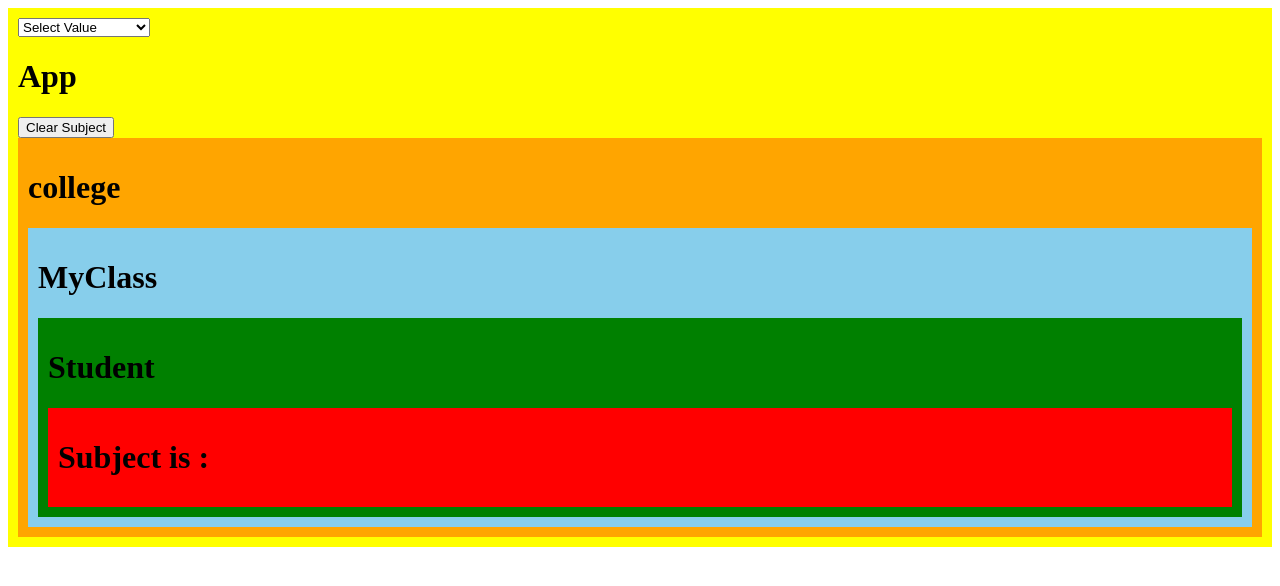
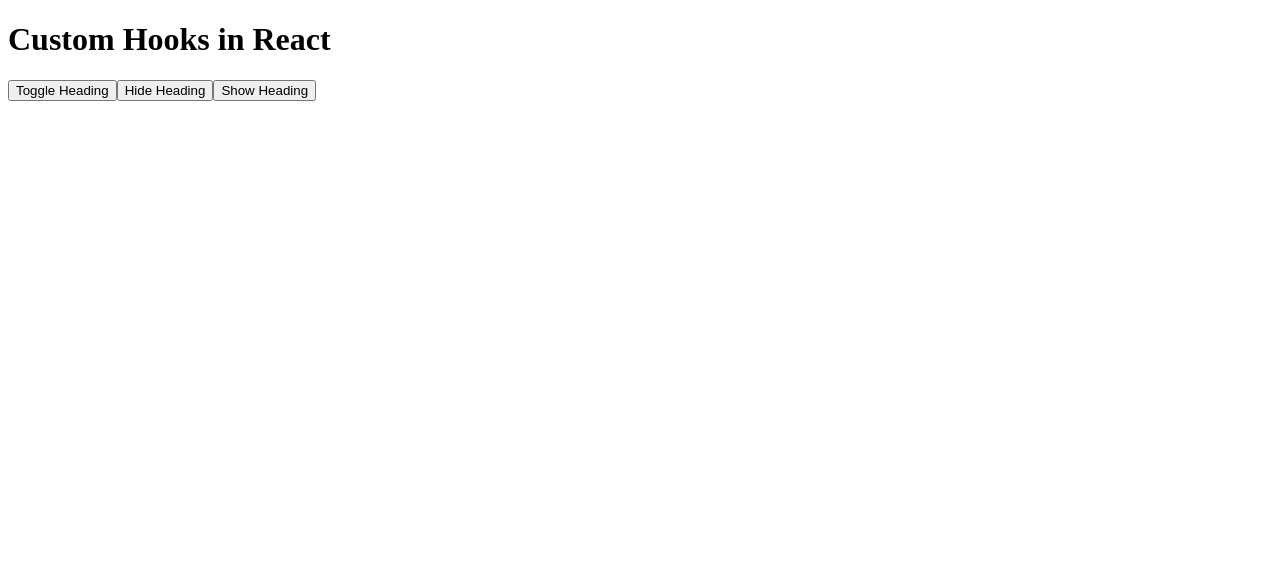
Before and after one commit to saeedali780/learn-react, a React (Vite) app: page / in a window 1280 px wide. Shown: the top 586 px of the page. Built offline with nearby package versions, Linux system fonts and the light colour scheme.

Commit message:
Custom Hooks in Reactjs

```diff
--- a/src/App.jsx
+++ b/src/App.jsx
@@ -1,24 +1,19 @@
-import React, { useState } from 'react';
-import College from './College';
-import {SubjectContext} from './ContexData.jsx';
+import React from 'react';
+import useToggle from './custom hooks/useToggle';
+
+
 
 const App = () => {
-  const [subject,setSubject] = useState("");
+  const [value,toggleValue]= useToggle(true)
+  console.log(value);
 
   return (
-    <div style={{backgroundColor:"yellow", padding:10}}>
-    <SubjectContext.Provider value={subject}>
-      <select value={subject} onChange={(e)=>setSubject(e.target.value)}>
-      <option value="">Select Value</option>
+    <div>
+      {value? <h1>Custom Hooks in React</h1>  :null}
+      <button onClick={toggleValue}>Toggle Heading</button>
+      <button onClick={()=>toggleValue(false)}>Hide Heading</button>
+      <button onClick={()=>toggleValue(true)}>Show Heading</button>
 
-        <option value="Maths">Maths</option>
-        <option value="English">English</option>
-        <option value="Computer Science">Computer Science</option>
-      </select>
-      <h1>App</h1>
-      <button onClick={()=> setSubject("")}>Clear Subject</button>
-      <College/>
-    </SubjectContext.Provider>
     </div>
   )
 }
--- /dev/null
+++ b/src/custom hooks/useToggle.jsx
@@ -0,0 +1,15 @@
+import React, { useState } from 'react'
+
+const useToggle = (defaultVal) => {
+  const [value,setValue]=useState(defaultVal);
+  function toggleValue(val){
+    if (typeof val !== 'boolean') {
+        setValue(!value)
+    }else{
+        setValue(val)
+    }
+  }
+  return [value,toggleValue]
+}
+
+export default useToggle
```
